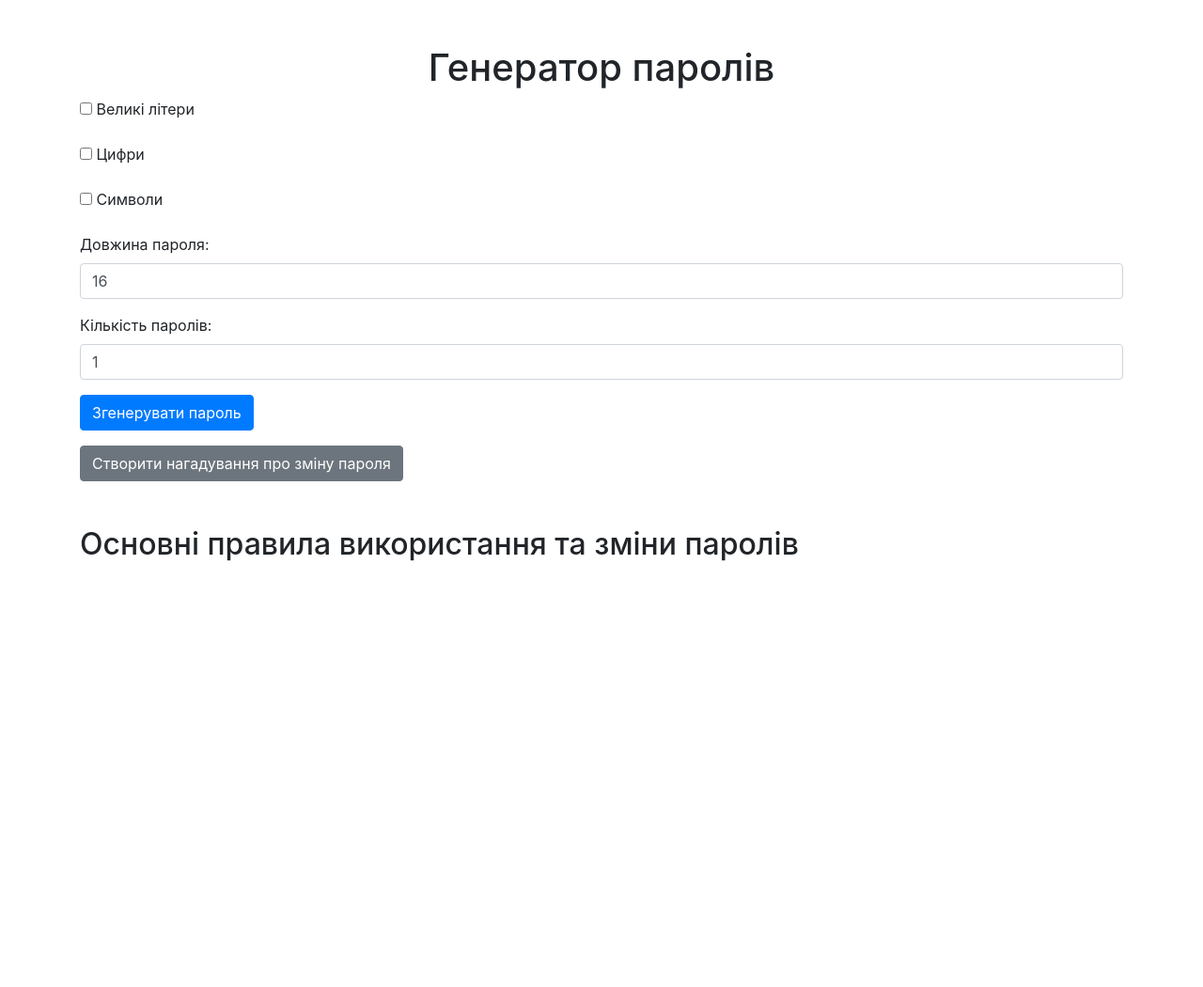
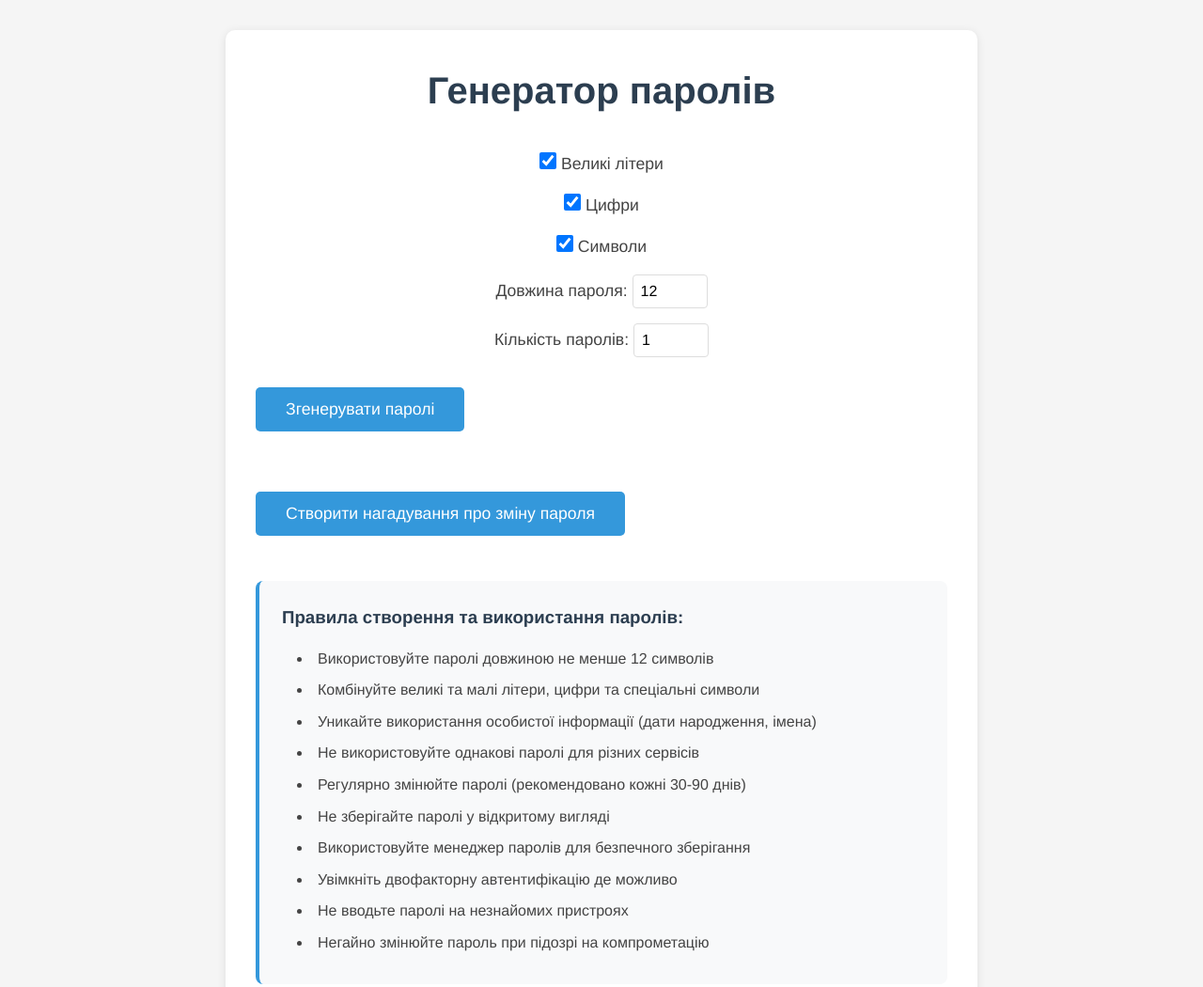
Before and after one commit to chinchinuri/pgen, a plain HTML site: page index.html in a window 1280 px wide. Shown: the top 1050 px of the page at 94% size. Before the commit the page ends 800 px from the top, so only its background shows below. Drawn offline with nearby package versions, Linux system fonts and the light colour scheme.

Commit message:
Update index.html

```diff
--- a/index.html
+++ b/index.html
@@ -1,53 +1,236 @@
 <!DOCTYPE html>
-<html>
+<html lang="uk">
 <head>
     <meta charset="UTF-8">
+    <meta name="viewport" content="width=device-width, initial-scale=1.0">
     <title>Генератор паролів</title>
-    <meta name="viewport" content="width=device-width, initial-scale=1.0">
-    <link rel="icon" type="image/png" href="favicon.png">
-    <link href="https://maxcdn.bootstrapcdn.com/bootstrap/4.5.2/css/bootstrap.min.css" rel="stylesheet">
-    <!-- link rel="stylesheet" href="style.css" -->
+    <style>
+        * {
+            box-sizing: border-box;
+            margin: 0;
+            padding: 0;
+            font-family: 'Helvetica Neue', Helvetica, Arial, sans-serif;
+        }
+
+        body {
+            background-color: #f5f5f5;
+            color: #333;
+            line-height: 1.6;
+        }
+
+        .container {
+            max-width: 800px;
+            margin: 2rem auto;
+            padding: 2rem;
+            background-color: white;
+            border-radius: 10px;
+            box-shadow: 0 2px 10px rgba(0, 0, 0, 0.1);
+        }
+
+        h1 {
+            color: #2c3e50;
+            font-size: 2.5rem;
+            margin-bottom: 2rem;
+            text-align: center;
+        }
+
+        h2 {
+            color: #34495e;
+            font-size: 1.8rem;
+            margin: 2rem 0 1rem;
+        }
+
+        .form-group {
+            margin: 1rem 0;
+            display: flex;
+            align-items: center;
+            justify-content: center;
+            gap: 1rem;
+        }
+
+        label {
+            font-size: 1.1rem;
+            color: #444;
+        }
+
+        input[type="number"] {
+            width: 80px;
+            padding: 0.5rem;
+            border: 1px solid #ddd;
+            border-radius: 4px;
+            font-size: 1rem;
+        }
+
+        input[type="checkbox"] {
+            width: 18px;
+            height: 18px;
+        }
+
+        button {
+            background-color: #3498db;
+            color: white;
+            border: none;
+            padding: 0.8rem 2rem;
+            font-size: 1.1rem;
+            border-radius: 5px;
+            cursor: pointer;
+            transition: background-color 0.3s;
+            margin: 1rem 0;
+        }
+
+        button:hover {
+            background-color: #2980b9;
+        }
+
+        .recommendations {
+            margin-top: 2rem;
+            padding: 1.5rem;
+            background-color: #f8f9fa;
+            border-radius: 8px;
+            border-left: 4px solid #3498db;
+        }
+
+        .recommendations h3 {
+            color: #2c3e50;
+            margin-bottom: 1rem;
+        }
+
+        .recommendations ul {
+            list-style-position: inside;
+            margin-left: 1rem;
+        }
+
+        .recommendations li {
+            margin: 0.5rem 0;
+            color: #444;
+        }
+
+        .passwords-container {
+            margin: 1rem 0;
+            display: flex;
+            flex-direction: column;
+            gap: 0.5rem;
+        }
+
+        .password-item {
+            display: flex;
+            align-items: center;
+            gap: 0.5rem;
+            background-color: #f8f9fa;
+            padding: 0.5rem;
+            border-radius: 5px;
+        }
+
+        .password-item input {
+            flex-grow: 1;
+            padding: 0.5rem;
+            font-size: 1.1rem;
+            border: 1px solid #ddd;
+            border-radius: 4px;
+        }
+
+        .copy-button {
+            padding: 0.5rem;
+            font-size: 1.1rem;
+            min-width: 40px;
+        }
+
+        #calendar-link {
+            margin: 1rem 0;
+            text-align: center;
+        }
+
+        #calendar-link a {
+            color: #3498db;
+            text-decoration: none;
+        }
+
+        #calendar-link a:hover {
+            text-decoration: underline;
+        }
+
+        @media (max-width: 768px) {
+            .container {
+                margin: 1rem;
+                padding: 1rem;
+            }
+
+            h1 {
+                font-size: 2rem;
+            }
+
+            .form-group {
+                flex-direction: column;
+                align-items: flex-start;
+            }
+
+            .password-item {
+                flex-direction: column;
+            }
+
+            .password-item input {
+                width: 100%;
+            }
+        }
+    </style>
 </head>
 <body>
-    <div class="container mt-5">
-      <h1 class="text-center">Генератор паролів</h1>
-      <form>
+    <div class="container">
+        <h1>Генератор паролів</h1>
+
         <div class="form-group">
-          <label><input type="checkbox" id="uppercase"> Великі літери</label>
+            <label>
+                <input type="checkbox" id="uppercase" checked> Великі літери
+            </label>
         </div>
+
         <div class="form-group">
-          <label><input type="checkbox" id="numbers"> Цифри</label>
+            <label>
+                <input type="checkbox" id="numbers" checked> Цифри
+            </label>
         </div>
+
         <div class="form-group">
-          <label><input type="checkbox" id="symbols"> Символи</label>
+            <label>
+                <input type="checkbox" id="symbols" checked> Символи
+            </label>
         </div>
+
         <div class="form-group">
-          <label for="length">Довжина пароля:</label>
-          <input type="number" id="length" class="form-control" min="8" max="128" value="16">
+            <label>Довжина пароля:
+                <input type="number" id="length" value="12" min="8" max="128">
+            </label>
         </div>
+
         <div class="form-group">
-          <label for="count">Кількість паролів:</label>
-          <input type="number" id="count" class="form-control" min="1" max="10" value="1">
+            <label>Кількість паролів:
+                <input type="number" id="count" value="1" min="1" max="10">
+            </label>
         </div>
-        <button type="button" class="btn btn-primary" onclick="generate()">Згенерувати пароль</button>
-        <div class="mt-3">
-          <div id="passwords"></div>
+
+        <button onclick="generate()">Згенерувати паролі</button>
+
+        <div id="passwords" class="passwords-container">
+            <!-- Тут будуть згенеровані паролі -->
         </div>
-      </form>
-      <div id="calendar-link" class="mt-3"></div>
-      <button class="btn btn-secondary" onclick="showGoogleCalendarLink()">Створити нагадування про зміну пароля</button>
 
-      <div class="mt-5">
-        <h2 onclick="toggleRecommendations()" style="cursor: pointer;">Основні правила використання та зміни паролів</h2>
-        <div id="reco" style="display: none;">
-          <ol>
-            <li>Використовуйте паролі довжиною не менше 8 символів.</li>
-            <li>Включайте в пароль великі літери, цифри та спеціальні символи.</li>
-            <li>Не використовуйте очевидні комбінації, такі як "123456" або "password".</li>
-            <li>Змінюйте паролі регулярно, щоб забезпечити безпеку.</li>
-          </ol>
-          <p>Докладніше про правила використання та зміни паролів можна прочитати <a href="https://cip.gov.ua/ua/news/osnovni-pravila-vikoristannya-ta-zmini-paroliv" target="_blank">тут</a>.</p>
-        </div>
+        <div id="calendar-link"></div>
+        <button onclick="showGoogleCalendarLink()">Створити нагадування про зміну пароля</button>
+
+        <div class="recommendations">
+            <h3>Правила створення та використання паролів:</h3>
+            <ul>
+                <li>Використовуйте паролі довжиною не менше 12 символів</li>
+                <li>Комбінуйте великі та малі літери, цифри та спеціальні символи</li>
+                <li>Уникайте використання особистої інформації (дати народження, імена)</li>
+                <li>Не використовуйте однакові паролі для різних сервісів</li>
+                <li>Регулярно змінюйте паролі (рекомендовано кожні 30-90 днів)</li>
+                <li>Не зберігайте паролі у відкритому вигляді</li>
+                <li>Використовуйте менеджер паролів для безпечного зберігання</li>
+                <li>Увімкніть двофакторну автентифікацію де можливо</li>
+                <li>Не вводьте паролі на незнайомих пристроях</li>
+                <li>Негайно змінюйте пароль при підозрі на компрометацію</li>
+            </ul>
         </div>
     </div>
 
@@ -90,27 +273,35 @@
             var symbols = document.getElementById("symbols").checked;
 
             var passwordsContainer = document.getElementById("passwords");
-        passwordsContainer.innerHTML = "";
+            passwordsContainer.innerHTML = ''; // Очищаємо попередні паролі
 
             for (var i = 0; i < count; i++) {
                 var password = generatePassword(length, uppercase, numbers, symbols);
-          var passwordField = document.createElement("div");
-          passwordField.className = "input-group mb-3";
-          passwordField.innerHTML = `
-            <input type="text" class="form-control" value="${password}" readonly>
-            <div class="input-group-append">
-              <button class="btn btn-outline-secondary" type="button" onclick="copyPassword(this)">Копіювати</button>
-            </div>
-          `;
-          passwordsContainer.appendChild(passwordField);
+                var passwordItem = document.createElement('div');
+                passwordItem.className = 'password-item';
+
+                var input = document.createElement('input');
+                input.type = 'text';
+                input.value = password;
+                input.readonly = true;
+
+                var copyButton = document.createElement('button');
+                copyButton.className = 'copy-button';
+                copyButton.innerHTML = '📋';
+                copyButton.onclick = createCopyHandler(input);
+
+                passwordItem.appendChild(input);
+                passwordItem.appendChild(copyButton);
+                passwordsContainer.appendChild(passwordItem);
             }
         }
 
-      function copyPassword(button) {
-        var passwordField = button.closest('.input-group').querySelector('input');
-        passwordField.select();
+        function createCopyHandler(input) {
+            return function() {
+                input.select();
                 document.execCommand("copy");
                 alert("Пароль скопійовано в буфер обміну");
+            }
         }
 
         function generateGoogleCalendarLink() {
@@ -120,7 +311,7 @@
             endTime.setHours(endTime.getHours() + 1);
 
             var title = "Час змінити пароль";
-        var description = "Це нагадування про те, що потрібно змінити свій пароль кожні 30 днів. Генератор паролів Держспецзв’язку: <a href=\"https://pass.cip.gov.ua\">https://pass.cip.gov.ua</a>";
+            var description = "Це нагадування про те, що потрібно змінити свій пароль кожні 30 днів.";
             var location = "Онлайн";
 
             var baseUrl = "https://www.google.com/calendar/render?action=TEMPLATE";
@@ -143,15 +334,6 @@
             var div = document.getElementById("calendar-link");
             div.innerHTML = "<a href='" + link + "' target='_blank'>Додати подію у календар</a>";
         }
-
-      function toggleRecommendations() {
-        var recoDiv = document.getElementById("reco");
-        if (recoDiv.style.display === "none") {
-          recoDiv.style.display = "block";
-        } else {
-          recoDiv.style.display = "none";
-        }
-      }
     </script>
 </body>
 </html>
```
Lines whose indentation alone changed are shown as unchanged.
